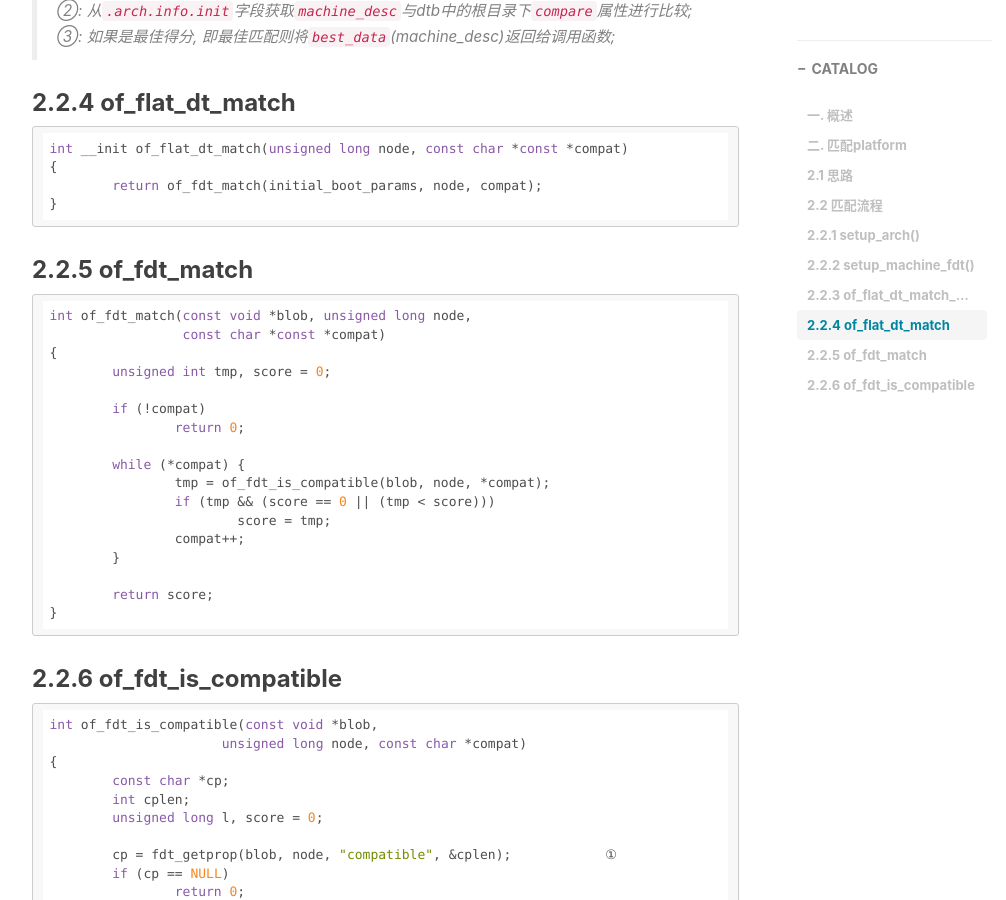
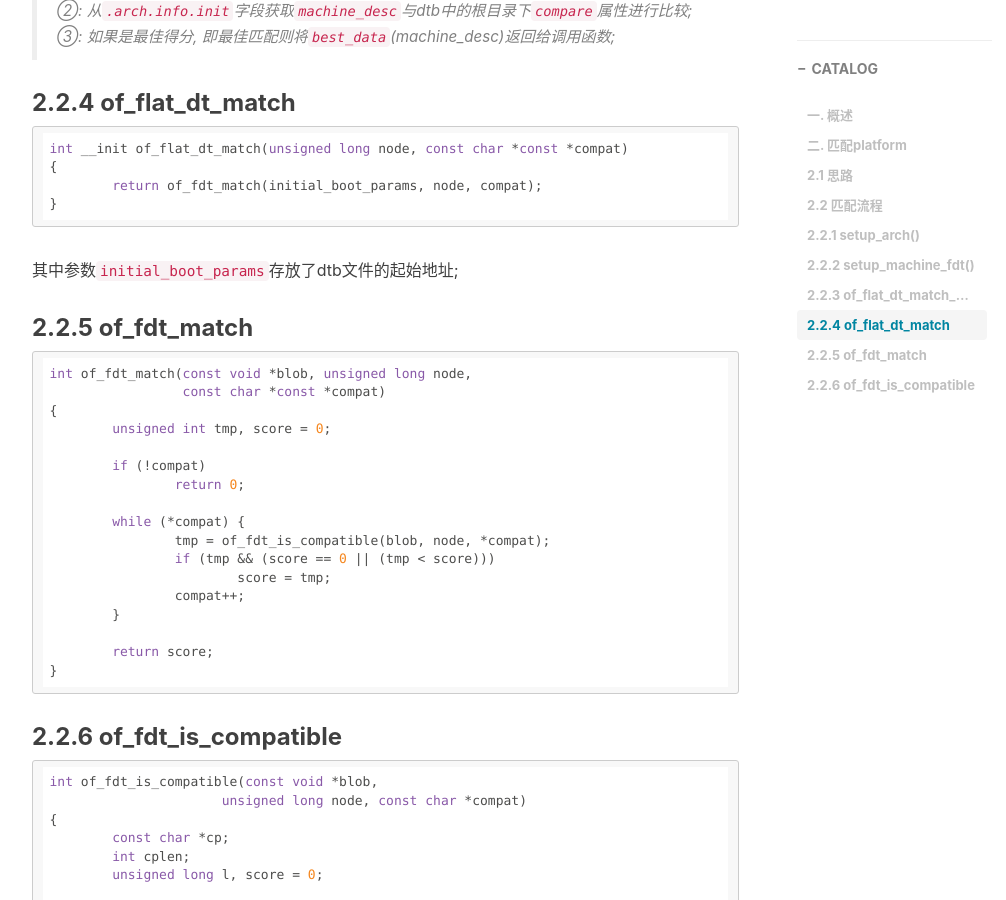
Before and after one commit to SourceLink/Sourcelink.github.io, a Jekyll site: the page built from _posts/2019-09-03-dts-platform-borad.md, in a window 1280 px wide and 900 px high, scrolled down 4303 px. Shown: the whole window, without its empty margins (233-1239 px from the left). Built offline with Jekyll 4.4.1, drawn with Linux system fonts in a browser that asks for light colours; comment, search, counter and statistics services are not loaded.

Commit message:
修改笔记dts平台匹配

````diff
--- a/_posts/2019-09-03-dts-platform-borad.md
+++ b/_posts/2019-09-03-dts-platform-borad.md
@@ -205,6 +205,7 @@ int __init of_flat_dt_match(unsigned long node, const char *const *compat)
 }
 ```
 
+其中参数`initial_boot_params`存放了dtb文件的起始地址;
 
 ### 2.2.5 of_fdt_match
 
````
